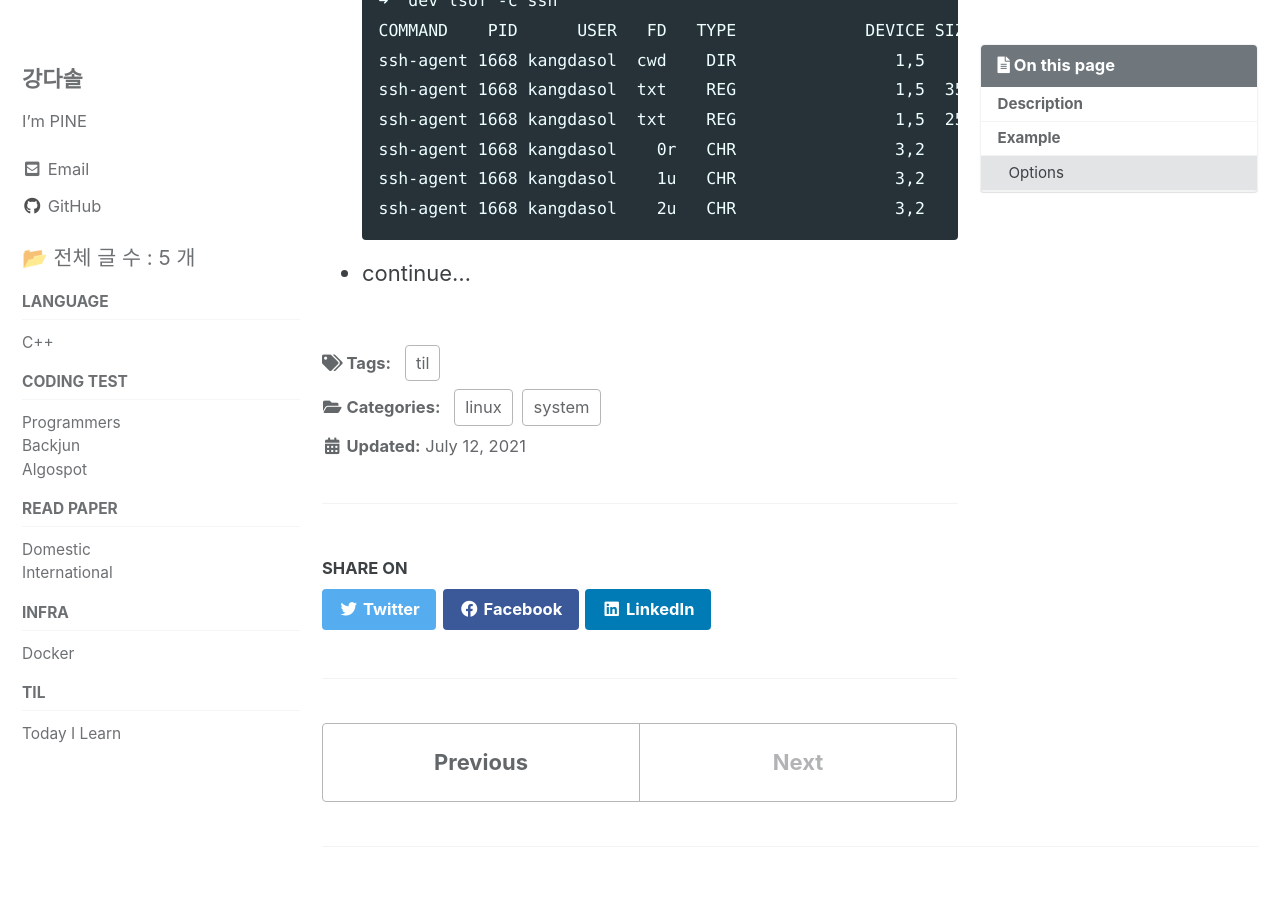
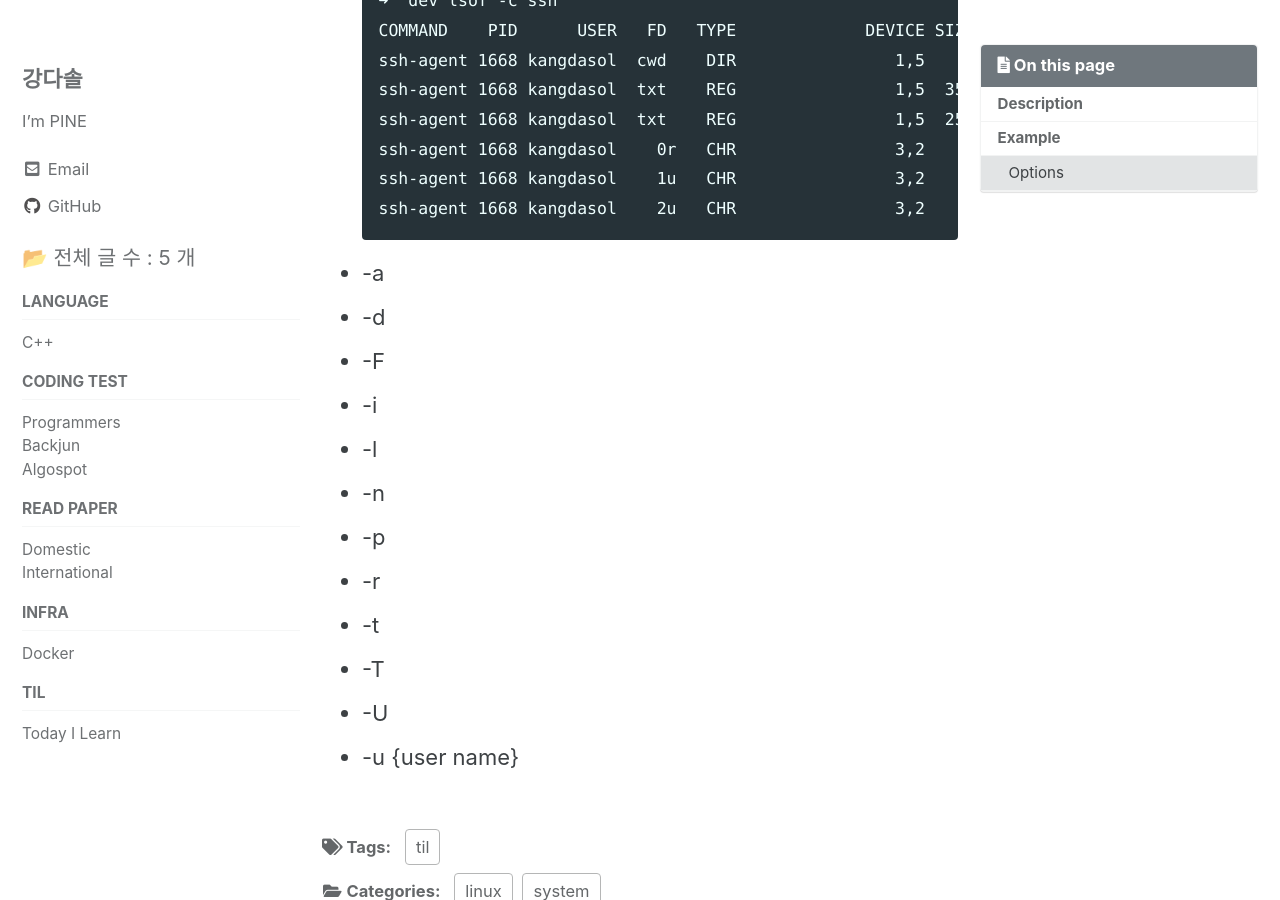
Before and after one commit to pine939/pine939.github.io, a Jekyll site: the page built from _posts/2021-07-12-til_1.md, in a window 1280 px wide and 900 px high, scrolled down 1083 px. Built offline with Jekyll 4.4.1, drawn with Linux system fonts in a browser that asks for light colours; cached includes are drawn as plain includes.

Commit message:
add posts

````diff
--- a/_posts/2021-07-12-til_1.md
+++ b/_posts/2021-07-12-til_1.md
@@ -50,4 +50,15 @@ ssh-agent 1668 kangdasol    1u   CHR                3,2      0t0
 ssh-agent 1668 kangdasol    2u   CHR                3,2      0t0                 317 /dev/null
 ```
 
-* continue...
+* -a
+* -d
+* -F
+* -i
+* -l
+* -n
+* -p
+* -r
+* -t
+* -T
+* -U
+* -u {user name}
````
